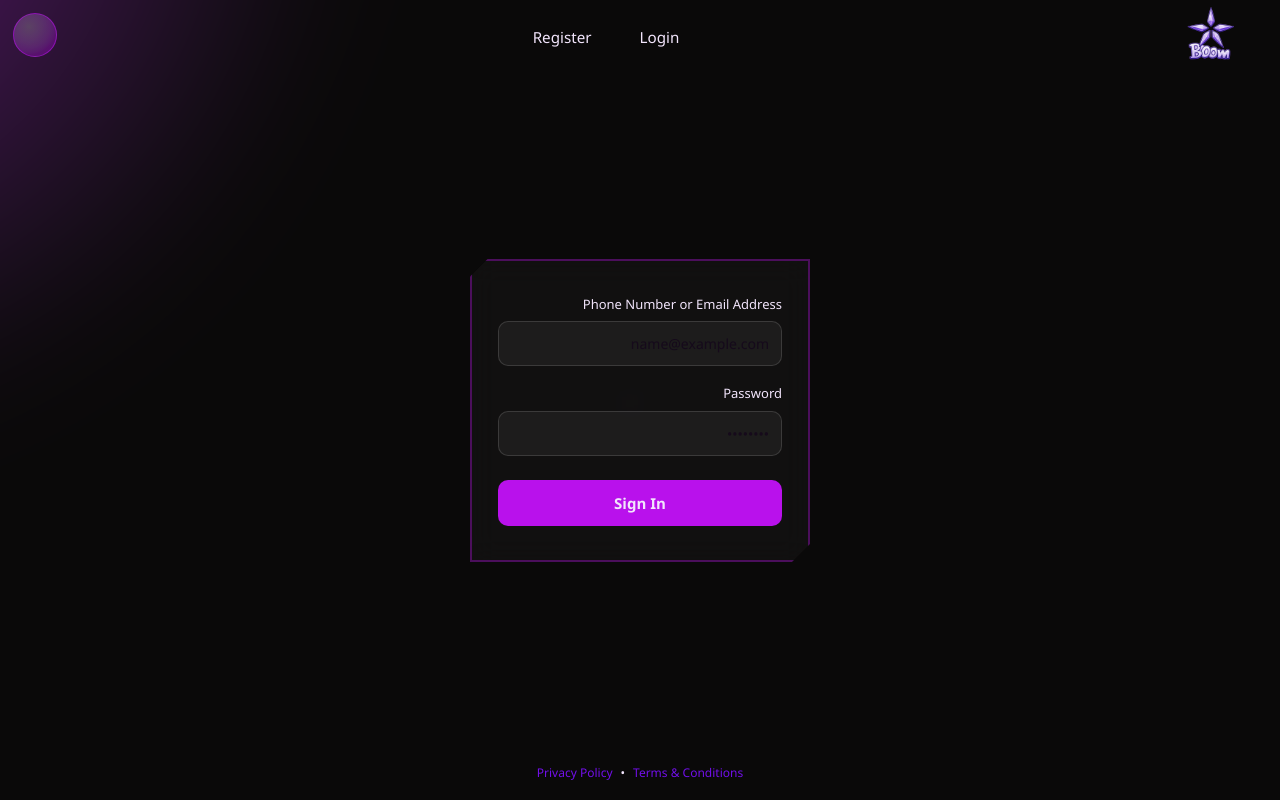
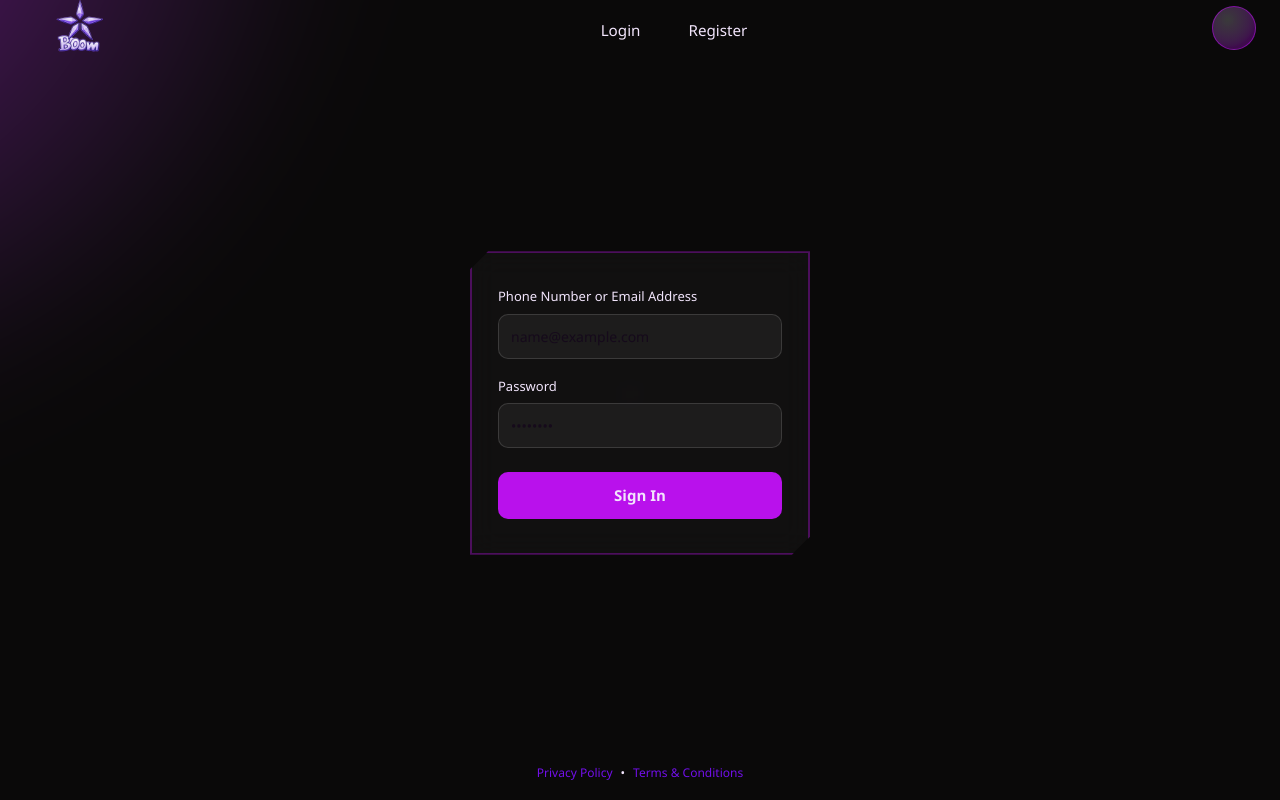
Before and after one commit to simojawi77-dot/boom-chat, a Next.js app in the folder frontend/: page /login in a window 1280 px wide. Built offline with nearby package versions, Linux system fonts and the light colour scheme.

Commit message:
Fix: Clean up login.module.css - remove RTL, improve styling and accessibility

```diff
--- a/frontend/app/styles/login.module.css
+++ b/frontend/app/styles/login.module.css
@@ -4,7 +4,6 @@
   overflow: hidden;
   display: flex;
   flex-direction: column;
-  direction: rtl;
 }
 
 .bgGlow {
@@ -23,33 +22,40 @@
   position: relative;
   z-index: 5;
   display: flex;
-  justify-content:space-between;
+  justify-content: space-between;
   align-items: center;
-  padding-inline: clamp(13px, 4vw, 8px);
+  padding: 0 clamp(13px, 4vw, 24px);
+  height: 60px;
 }
 
-.headerLogo {
-  height: 40px;
-  opacity: 0;
-  transform: translateY(-12px);
-  transition:
-    opacity 0.6s ease,
-    transform 0.6s ease;
-}
-.logo{
+.logo {
+  display: flex;
+  align-items: center;
   margin: 0;
 }
 
-.headerLogo.show {
-  opacity: 1;
-  transform: translateY(0);
+.navLinks {
+  display: flex;
+  align-items: center;
+  gap: 1rem;
 }
 
-.headerLogo img {
-  height: 100%;
-  filter: drop-shadow(
-    0 0 10px color-mix(in srgb, var(--accent) 65%, transparent)
-  );
+.navLinks a {
+  color: var(--text-primary);
+  text-decoration: none;
+  font-size: 0.95rem;
+  font-weight: 500;
+  padding: 0.6rem 1rem;
+  border-radius: 999px;
+  transition:
+    background-color 0.2s ease,
+    color 0.2s ease,
+    transform 0.2s ease;
+}
+
+.navLinks a:hover {
+  background: var(--model);
+  transform: translateY(-2px);
 }
 
 .menuWrap {
@@ -96,7 +102,7 @@
 .settingsPanel {
   position: absolute;
   top: 54px;
-  left: 0;
+  right: 0;
   background: var(--model);
   border: 1px solid color-mix(in srgb, var(--accent) 35%, transparent);
   border-radius: 14px;
@@ -104,6 +110,7 @@
   width: 190px;
   box-shadow: 0 10px 30px #000a;
   animation: reveal 0.25s ease;
+  z-index: 50;
 }
 
 @keyframes reveal {
@@ -137,13 +144,20 @@
   background: transparent;
   color: var(--text-primary);
   font-size: 13px;
-  text-align: right;
+  text-align: center;
   cursor: pointer;
+  transition: all 0.2s ease;
+}
+
+.themeToggle button:hover {
+  border-color: var(--accent);
+  background: color-mix(in srgb, var(--accent) 10%, transparent);
 }
 
 .themeToggle button.active {
   border-color: var(--accent);
   background: color-mix(in srgb, var(--accent) 20%, transparent);
+  font-weight: 600;
 }
 
 .stage {
@@ -184,6 +198,7 @@
     transform: translate(-50%, -50%) scale(1) rotate(1080deg);
   }
 }
+
 .headerLogoImg {
   height: 200px;
   filter: drop-shadow(
@@ -253,10 +268,16 @@
   color: var(--text-primary);
   font-size: 14px;
   outline: none;
+  transition: border-color 0.2s ease;
+}
+
+.field input::placeholder {
+  color: var(--text-placeholder);
 }
 
 .field input:focus {
   border-color: var(--accent);
+  box-shadow: 0 0 0 3px color-mix(in srgb, var(--accent) 20%, transparent);
 }
 
 .submit {
@@ -276,27 +297,6 @@
   filter: brightness(1.12);
 }
 
-
-.navLinks {
-  display: flex;
-  align-items: center;
-  gap: 1rem;
+.submit:active {
+  transform: scale(0.98);
 }
-
-.navLinks a {
-  color: var(--text-primary);
-  text-decoration: none;
-  font-size: 0.95rem;
-  font-weight: 500;
-  padding: 0.6rem 1rem;
-  border-radius: 999px;
-  transition:
-    background-color 0.2s ease,
-    color 0.2s ease,
-    transform 0.2s ease;
-}
-
-.navLinks a:hover {
-  background: var(--model);
-  transform: translateY(-2px);
-}
```
